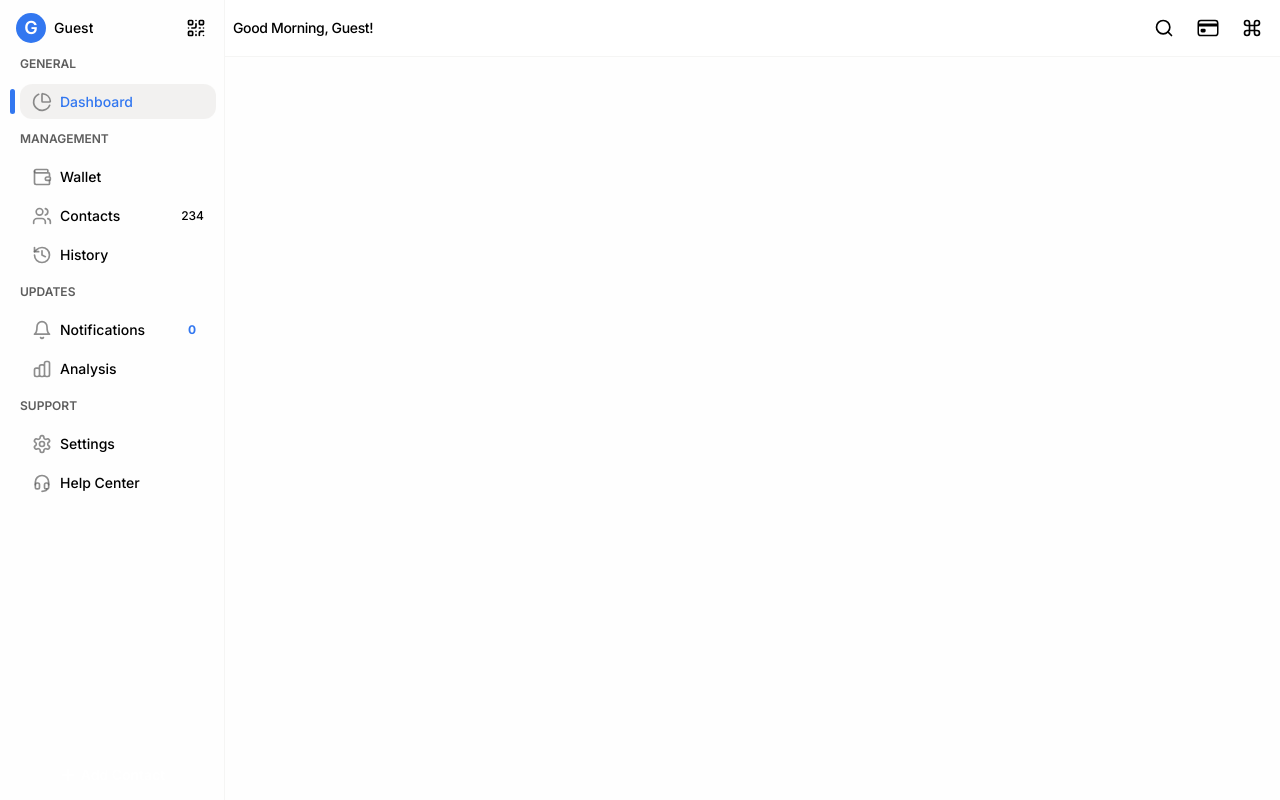
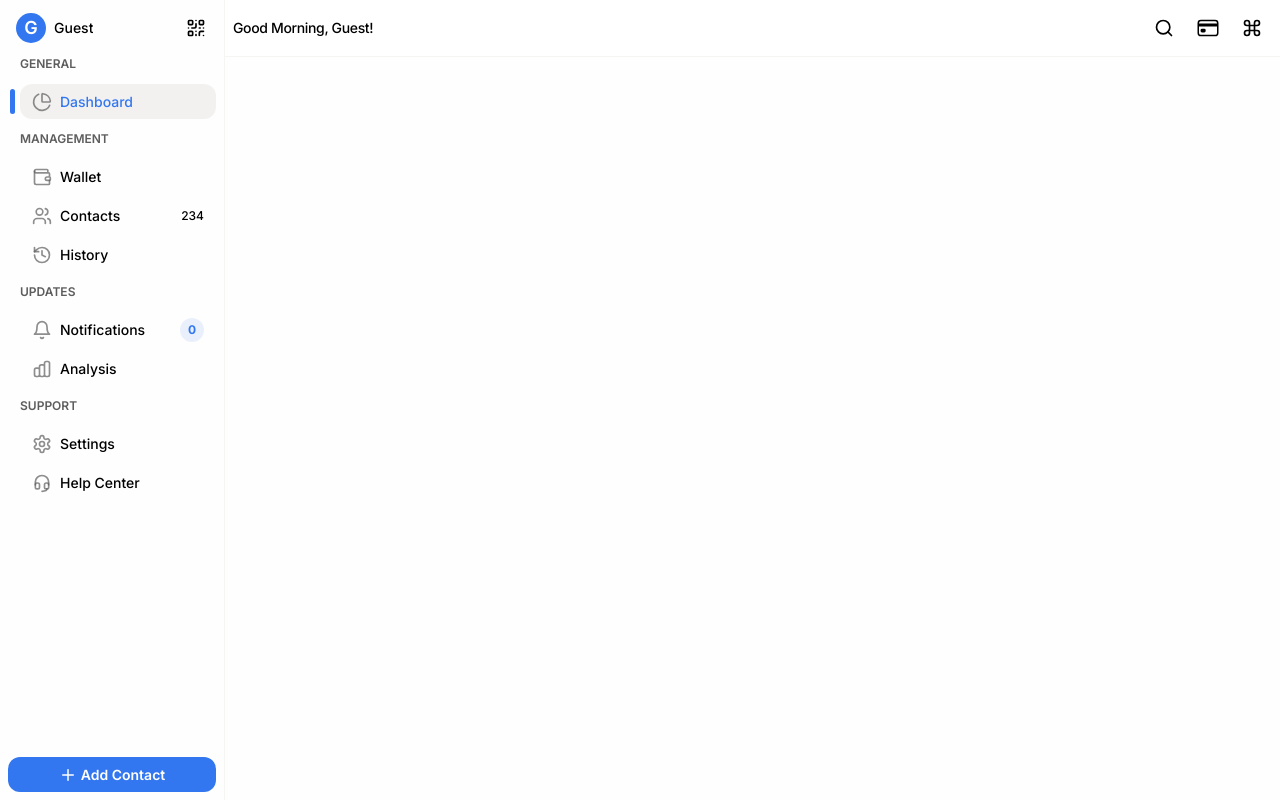
Before and after one commit to mbonikev/GradeWave, a React (Vite) app: page /#/student_dashboard in a window 1280 px wide. Built offline with nearby package versions, Linux system fonts and the light colour scheme.

Commit message:
updated src/components/student/StudentSidebar.jsx

```diff
--- a/src/components/student/StudentSidebar.jsx
+++ b/src/components/student/StudentSidebar.jsx
@@ -121,7 +121,7 @@ function StudentSidebar({ closeSidebar, showSidebar }) {
             <LuBell className="text-xl text-text-color-weak/70 max-lg:text-2xl" />
             <p className="text-lightBlackText/70">Notifications</p>
           </span>
-          <span className="bg-mainColor/10 text-main-color text-[12px] font-bold h-[24px] flex items-center justify-center aspect-square rounded-full">
+          <span className="bg-main-color/10 text-main-color text-[12px] font-bold h-[24px] flex items-center justify-center aspect-square rounded-full">
             0
           </span>
         </Link>
@@ -168,7 +168,7 @@ function StudentSidebar({ closeSidebar, showSidebar }) {
       </div>
       {/* bottom link */}
       <div className="flex flex-col p-2">
-        <button className="h-[35px] px-4 rounded-xl flex items-center justify-center gap-1 bg-mainColor text-white text-sm font-semibold">
+        <button className="h-[35px] px-4 rounded-xl flex items-center justify-center gap-1 bg-main-color text-white text-sm font-semibold">
           <LuPlus className="text-lg" />
           Add Contact
         </button>
```
